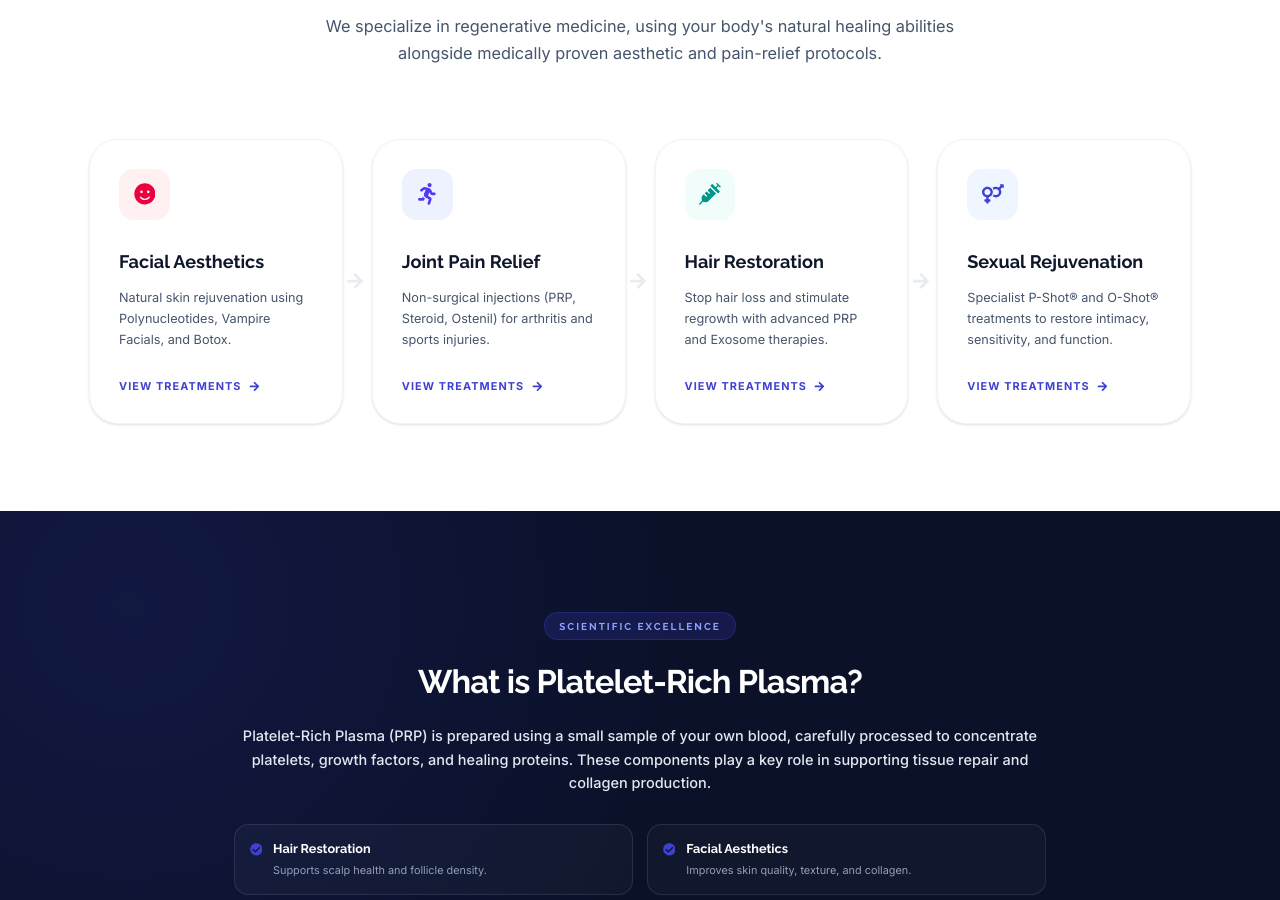
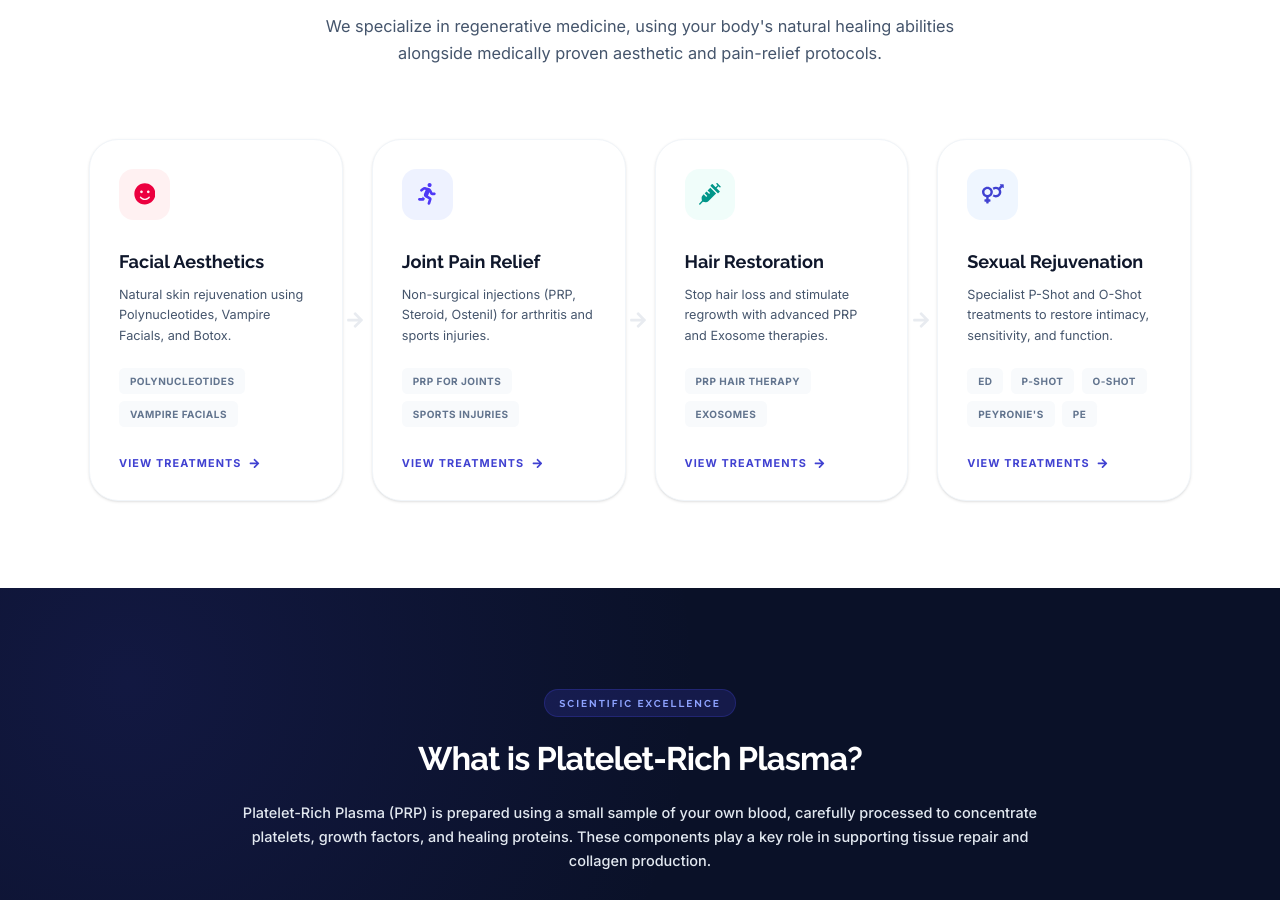
Before and after one commit to binithekid/Healing-PRP-Clinics-Preview, a Next.js app: page / in a window 1280 px wide. Shown: the part 940-1840 px from the top of the page. Built offline with nearby package versions, Linux system fonts and the light colour scheme.

Commit message:
Update ServiceOverview.tsx

```diff
--- a/src/components/ServiceOverview.tsx
+++ b/src/components/ServiceOverview.tsx
@@ -1,40 +1,66 @@
 "use client";
 import { motion } from "framer-motion";
 import Link from "next/link";
+import { usePathname } from "next/navigation";
 import { FaArrowRight, FaVenusMars, FaSyringe, FaRunning, FaSmile } from "react-icons/fa";
 
+export default function ServiceOverview() {
+  const pathname = usePathname();
+  const isBirmingham = pathname?.startsWith("/birmingham");
+  const prefix = isBirmingham ? "/birmingham" : "";
+
+  // We define services inside the component now so they can access the 'prefix' variable dynamically
   const services = [
     {
       title: "Facial Aesthetics",
       description: "Natural skin rejuvenation using Polynucleotides, Vampire Facials, and Botox.",
       icon: FaSmile,
-    link: "/facial-aesthetics",
+      link: `${prefix}/facial-aesthetics`,
       color: "bg-rose-50 text-rose-600",
+      subLinks: [
+        { name: "Polynucleotides", href: `${prefix}/facial-aesthetics` },
+        { name: "Vampire Facials", href: `${prefix}/facial-aesthetics` }
+      ]
     },
     {
       title: "Joint Pain Relief",
       description: "Non-surgical injections (PRP, Steroid, Ostenil) for arthritis and sports injuries.",
       icon: FaRunning,
-    link: "/joint-injections",
+      link: `${prefix}/joint-injections`,
       color: "bg-indigo-50 text-indigo-600",
+      subLinks: [
+        { name: "PRP for Joints", href: `${prefix}/joint-injections` },
+        { name: "Sports Injuries", href: `${prefix}/joint-injections` }
+      ]
     },
     {
       title: "Hair Restoration",
       description: "Stop hair loss and stimulate regrowth with advanced PRP and Exosome therapies.",
       icon: FaSyringe,
-    link: "/hair-restoration",
+      link: `${prefix}/hair-restoration`,
       color: "bg-teal-50 text-teal-600",
+      subLinks: [
+        { name: "PRP Hair Therapy", href: `${prefix}/hair-restoration` },
+        { name: "Exosomes", href: `${prefix}/hair-restoration` }
+      ]
     },
     {
       title: "Sexual Rejuvenation",
-    description: "Specialist P-Shot® and O-Shot® treatments to restore intimacy, sensitivity, and function.",
+      description: "Specialist P-Shot and O-Shot treatments to restore intimacy, sensitivity, and function.",
       icon: FaVenusMars,
-    link: "/sexual-rejuvenation",
+      link: `${prefix}/sexual-rejuvenation`,
       color: "bg-blue-50 text-[#4041d1]",
+      // THE SEO GOLDMINE: Direct links to specific YMYL pages
+      subLinks: [
+        { name: "ED", href: `${prefix}/erectile-dysfunction` },
+        { name: "P-Shot", href: `${prefix}/p-shot` },
+        { name: "O-Shot", href: `${prefix}/o-shot` },
+        { name: "Peyronie's", href: `${prefix}/peyronies-disease` },
+        { name: "PE", href: `${prefix}/premature-ejaculation` }
+      ]
     },
   ];
 
-export default function ServiceOverview() {
   return (
     <section className="py-24 bg-white font-inter">
       <div className="max-w-7xl mx-auto px-4 sm:px-6 lg:px-8">
@@ -69,31 +95,43 @@ export default function ServiceOverview() {
               viewport={{ once: true }}
               transition={{ delay: index * 0.1 }}
             >
-              {/* INTERACTIVITY: Entire card is now a Link */}
-              <Link href={service.link} className="w-full h-full block">
               <motion.div
                 whileHover={{ y: -10 }}
-                  className="bg-white rounded-[2rem] p-8 border border-slate-100 shadow-sm hover:shadow-2xl hover:border-[#4041d1]/20 transition-all duration-500 flex flex-col h-full group"
+                className="bg-white rounded-[2rem] p-8 border border-slate-100 shadow-sm hover:shadow-2xl hover:border-[#4041d1]/20 transition-all duration-500 flex flex-col h-full group w-full"
               >
                 <div className={`w-14 h-14 rounded-2xl ${service.color} flex items-center justify-center mb-8 text-2xl transition-transform group-hover:scale-110`}>
                   <service.icon />
                 </div>
 
-                  {/* FONT ADJUSTMENT: Raleway Bold */}
-                  <h3 className="text-xl font-raleway font-bold text-slate-900 mb-4 group-hover:text-[#4041d1] transition-colors">
+                {/* Title is now a link */}
+                <Link href={service.link}>
+                  <h3 className="text-xl font-raleway font-bold text-slate-900 mb-3 hover:text-[#4041d1] transition-colors cursor-pointer">
                     {service.title}
                   </h3>
+                </Link>
 
-                  <p className="text-slate-600 text-sm leading-relaxed mb-8 flex-grow font-inter">
+                <p className="text-slate-600 text-sm leading-relaxed mb-6 font-inter">
                   {service.description}
                 </p>
 
-                  {/* BRAND COLOR LOCK: #4041d1 */}
-                  <div className="inline-flex items-center text-xs font-bold uppercase tracking-widest text-[#4041d1] group-hover:gap-3 transition-all">
+                {/* NEW SEO SUB-LINKS (The "Pills") */}
+                <div className="flex flex-wrap gap-2 mb-8 flex-grow">
+                  {service.subLinks.map((subLink, idx) => (
+                    <Link
+                      key={idx}
+                      href={subLink.href}
+                      className="inline-flex items-center justify-center text-[10px] font-bold uppercase tracking-wider bg-slate-50 text-slate-500 px-3 py-1.5 rounded-md hover:bg-[#4041d1] hover:text-white transition-colors"
+                    >
+                      {subLink.name}
+                    </Link>
+                  ))}
+                </div>
+
+                {/* View Treatments Button */}
+                <Link href={service.link} className="inline-flex items-center text-xs font-bold uppercase tracking-widest text-[#4041d1] group-hover:gap-3 transition-all mt-auto w-max">
                   View Treatments <FaArrowRight className="ml-2 w-3 h-3 transition-transform" />
-                  </div>
+                </Link>
               </motion.div>
-              </Link>
 
               {/* VISUAL ENHANCEMENT: Directional Arrows between cards (Desktop) */}
               {index < services.length - 1 && (
```
Lines whose indentation alone changed are shown as unchanged.
